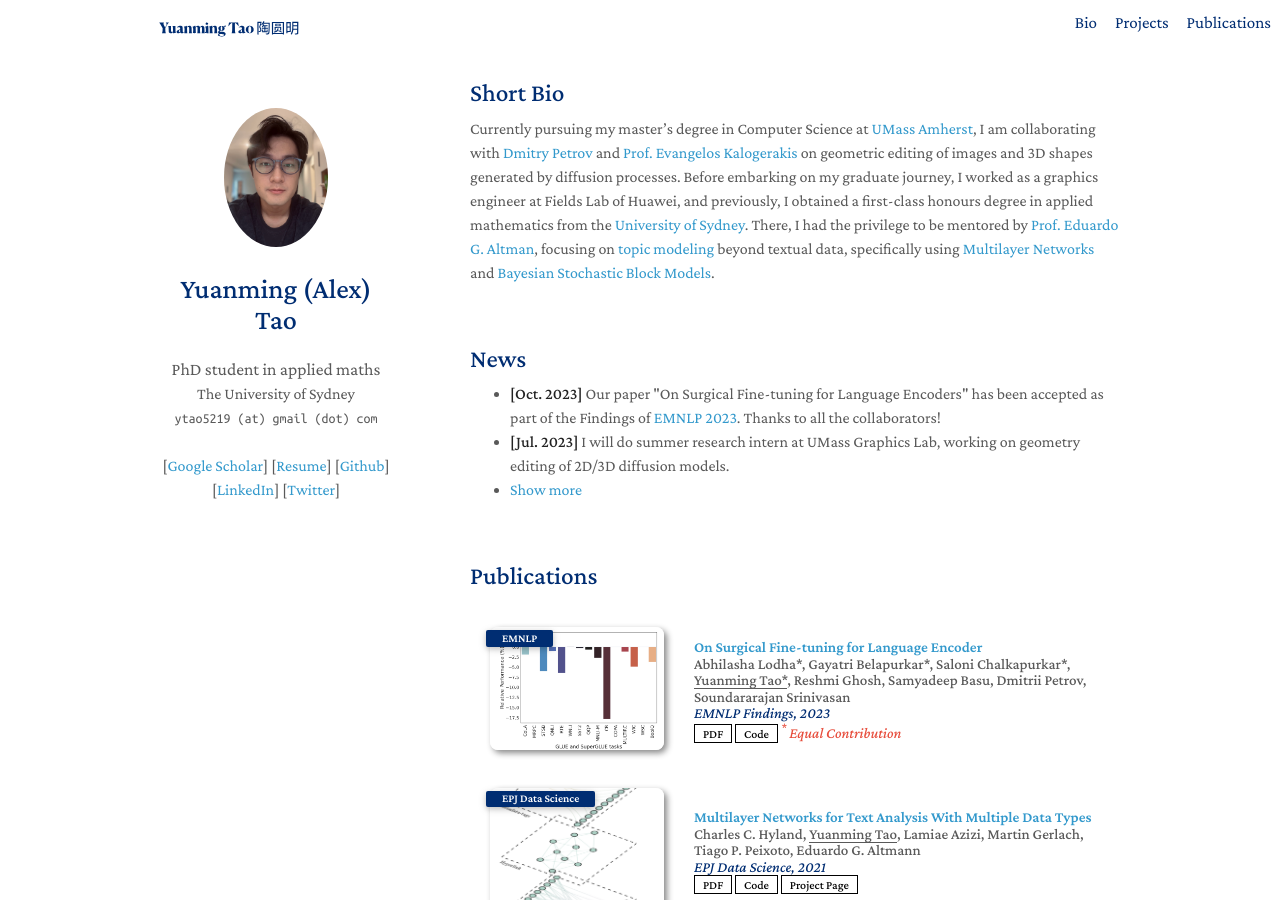
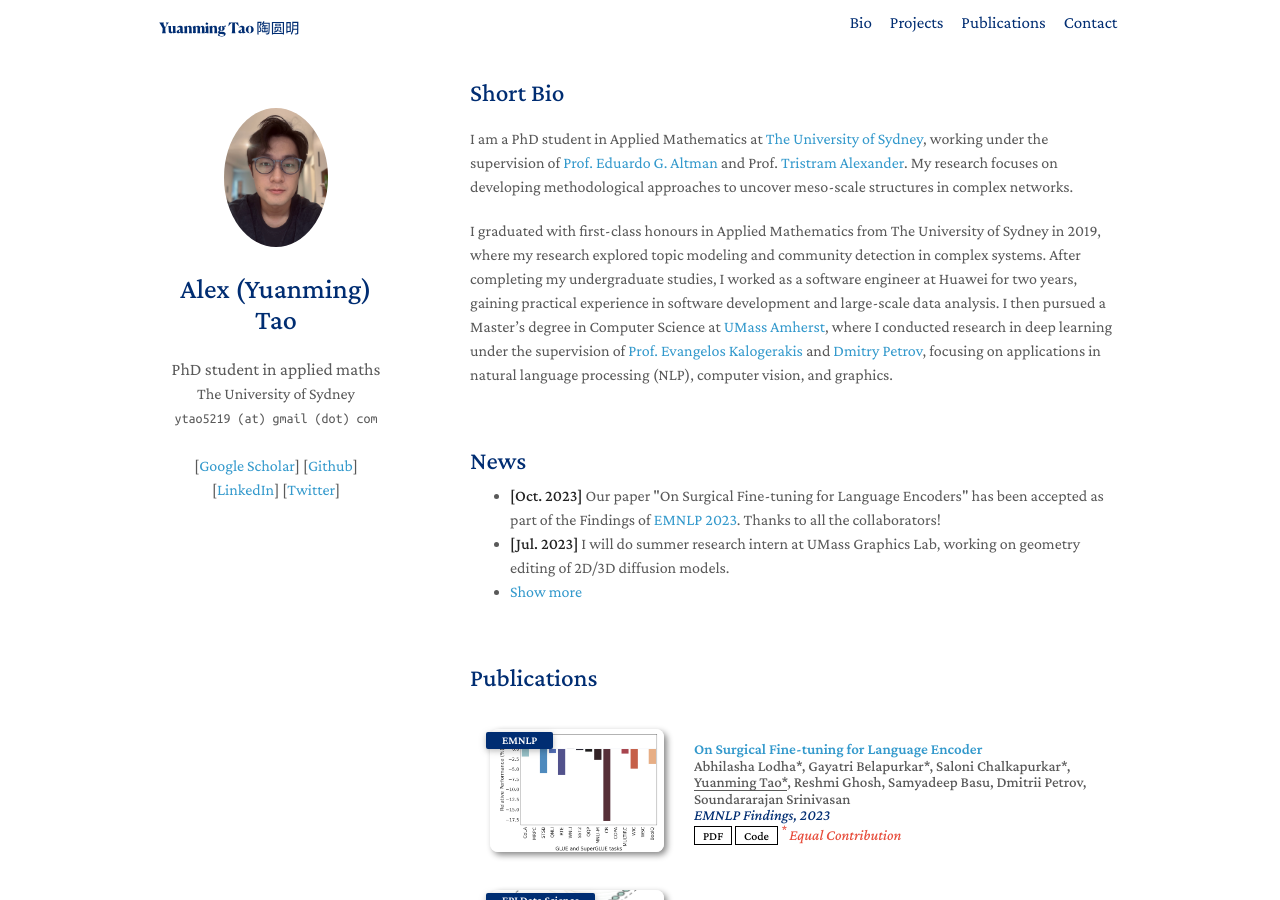
Before and after one commit to alexta0/alexta0.github.io, a Jekyll site: the page built from index.md, in a window 1280 px wide and 900 px high. Built offline with Jekyll 4.4.1, drawn with Linux system fonts in a browser that asks for light colours; a style sheet for code colours, icons or effects is not loaded; some of the changed text lies outside the part shown.

Commit message:
update personal info

```diff
--- a/_config.yml
+++ b/_config.yml
@@ -1,5 +1,5 @@
 # Basic Information
-title: Yuanming (Alex) Tao
+title: Alex (Yuanming) Tao
 position: PhD student in applied maths
 affiliation: The University of Sydney
 affiliation_link: https://ymtao5219.github.io
--- a/_data/navigation.yml
+++ b/_data/navigation.yml
@@ -1,8 +1,8 @@
 main:
 
-  # - title: "Contact"
-  #   url: ./#contact
-  #   right: true
+  - title: "Contact"
+    url: ./#contact
+    right: true
 
   #- title: "Services"
   #  url: ./#services
--- a/_includes/contact.md
+++ b/_includes/contact.md
@@ -2,11 +2,8 @@
 
 <h2 style="margin: 60px 0px 10px;">Contact</h2>
 
-<!-- <p><strong>Address:</strong> <a href="https://www.google.com/maps/place/Malone+Hall,+3400+N+Charles+St,+Baltimore,+MD+21218/@39.3262085,-76.6253679,17z/data=!3m1!4b1!4m6!3m5!1s0x89c804de59b4d18d:0x2d92398f0946a9ad!8m2!3d39.3262044!4d-76.6208832!16s%2Fg%2F11b6g45l_1?coh=164777&amp;entry=tt">Address</a> -->
-<!-- <br /> -->
-<!-- <strong>Office Location:</strong>  -->
-<!-- <br /> -->
- <p>
-<strong>Email:</strong> <email>ytao5219 (at) gmail (dot) com</email>
-<br />
-<strong>Phone:</strong> (413) 428-8035</p>
+<li> <strong>Address:</strong> School of Mathematics and Statistics F07, University of Sydney NSW 2006, Australia </li>
+
+<li> <strong>Office:</strong> Room 528, <a href="https://www.google.com/maps/place/Carslaw+Building,+Camperdown+NSW+2050/data=!4m2!3m1!1s0x6b12b1d468f4e823:0xc3e5333503cccedf?sa=X&ved=1t:242&ictx=111">Carslaw Building</a> </li>
+
+<li> <strong>School Email:</strong> <email>ytao5219 (at) uni (dot) sydney (dot) edu</email> </li>
--- a/_includes/misc.md
+++ b/_includes/misc.md
@@ -8,6 +8,4 @@
 
 <li>For most Chinese people, my name is very easy to remember because it is spelled the same as <a href="https://en.wikipedia.org/wiki/Tao_Yuanming">Tao Yuanming</a>, the famous poet from the Eastern Jin dynasty in ancient China.</li>
 
-
-
 </ul>
--- a/_layouts/homepage.html
+++ b/_layouts/homepage.html
@@ -122,7 +122,7 @@
 
         {% if site.link_type == 'text' %}
         [<a href="{{ site.google_scholar }}">Google Scholar</a>]
-        [<a href="{{ site.cv_link }}">Resume</a>]
+        <!-- [<a href="{{ site.cv_link }}">Resume</a>] -->
         [<a href="{{ site.github_link }}">Github</a>]
         [<a href="{{ site.linkedin }}">LinkedIn</a>]
         [<a href="{{ site.twitter }}">Twitter</a>]
--- a/index.md
+++ b/index.md
@@ -6,7 +6,7 @@
 
 <h2 style="margin: 60px 0px 10px;">Short Bio</h2>
 
-  Currently pursuing my master's degree in Computer Science at [UMass Amherst](https://www.umass.edu/), I am collaborating with
+  <!-- Currently pursuing my master's degree in Computer Science at [UMass Amherst](https://www.umass.edu/), I am collaborating with
   [Dmitry Petrov](https://lodurality.github.io/) and
   [Prof. Evangelos Kalogerakis](https://people.cs.umass.edu/~kalo/) on geometric editing of images and 3D shapes generated by diffusion processes.
   Before embarking on my graduate journey, I worked as a graphics engineer at Fields Lab of Huawei, and previously,
@@ -14,9 +14,11 @@
   There, I had the privilege to be mentored by
   [Prof. Eduardo G. Altman](https://www.maths.usyd.edu.au/u/ega/), focusing on [topic modeling](https://en.wikipedia.org/wiki/Topic_model) beyond textual data, specifically using
   [Multilayer Networks](https://en.wikipedia.org/wiki/Multidimensional_network#Definition) and
-  [Bayesian Stochastic Block Models](https://arxiv.org/abs/1705.10225).
+  [Bayesian Stochastic Block Models](https://arxiv.org/abs/1705.10225). -->
 
+I am a PhD student in Applied Mathematics at [The University of Sydney](https://www.sydney.edu.au/), working under the supervision of [Prof. Eduardo G. Altman](https://www.maths.usyd.edu.au/u/ega/) and Prof. [Tristram Alexander](https://www.sydney.edu.au/science/about/our-people/academic-staff/tristram-alexander.html). My research focuses on developing methodological approaches to uncover meso-scale structures in complex networks.
 
+I graduated with first-class honours in Applied Mathematics from The University of Sydney in 2019, where my research explored topic modeling and community detection in complex systems. After completing my undergraduate studies, I worked as a software engineer at Huawei for two years, gaining practical experience in software development and large-scale data analysis. I then pursued a Master’s degree in Computer Science at [UMass Amherst](https://www.umass.edu/), where I conducted research in deep learning under the supervision of [Prof. Evangelos Kalogerakis](https://people.cs.umass.edu/~kalo/) and [Dmitry Petrov](https://lodurality.github.io/), focusing on applications in natural language processing (NLP), computer vision, and graphics.
 
 
 <!-- {% include_relative _includes/research_interests.md %} -->
@@ -27,4 +29,6 @@
 
 {% include_relative _includes/projects.md %}
 
+{% include_relative _includes/contact.md %}
+
 {% include_relative _includes/misc.md %}
```
Also changed, not shown: README.md.
